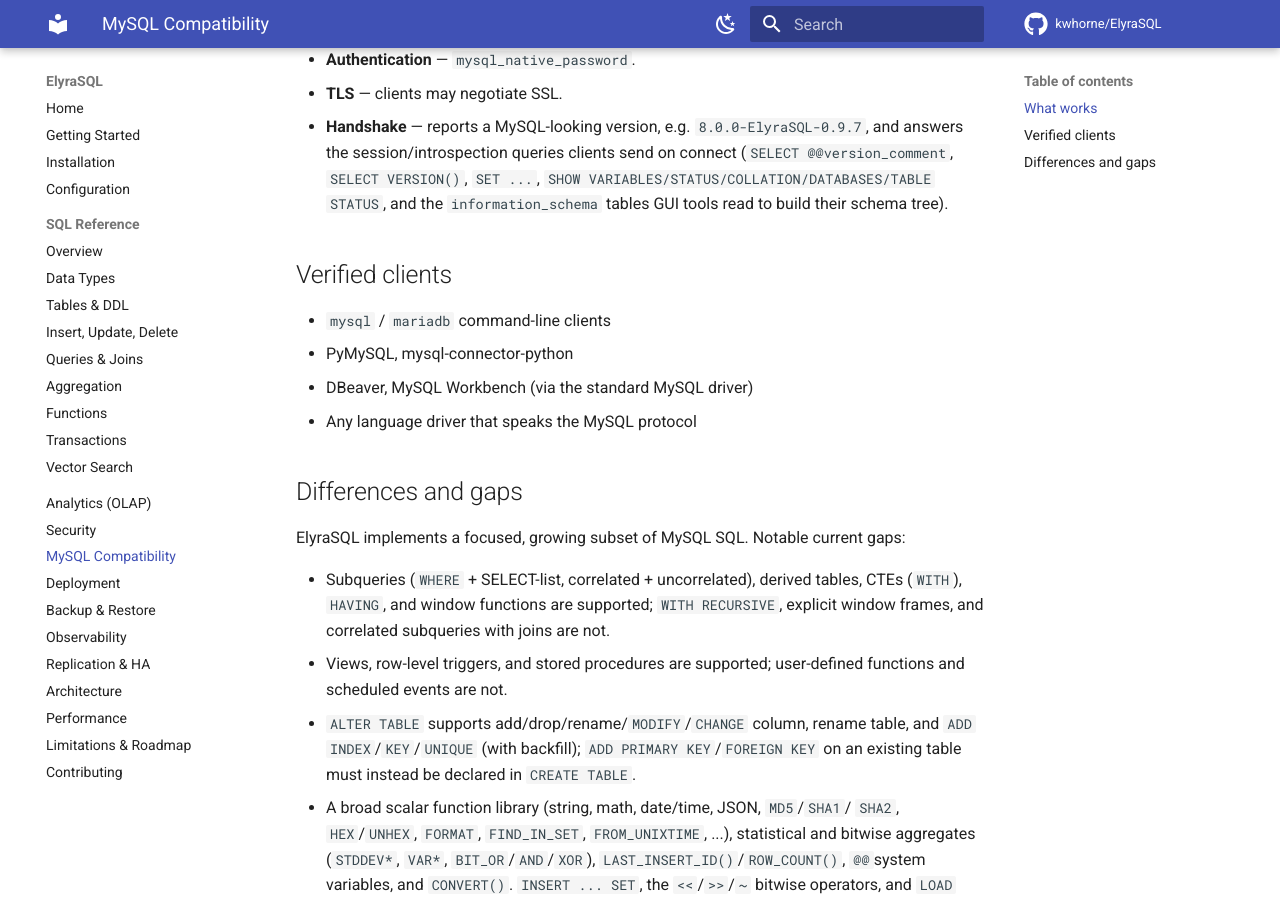
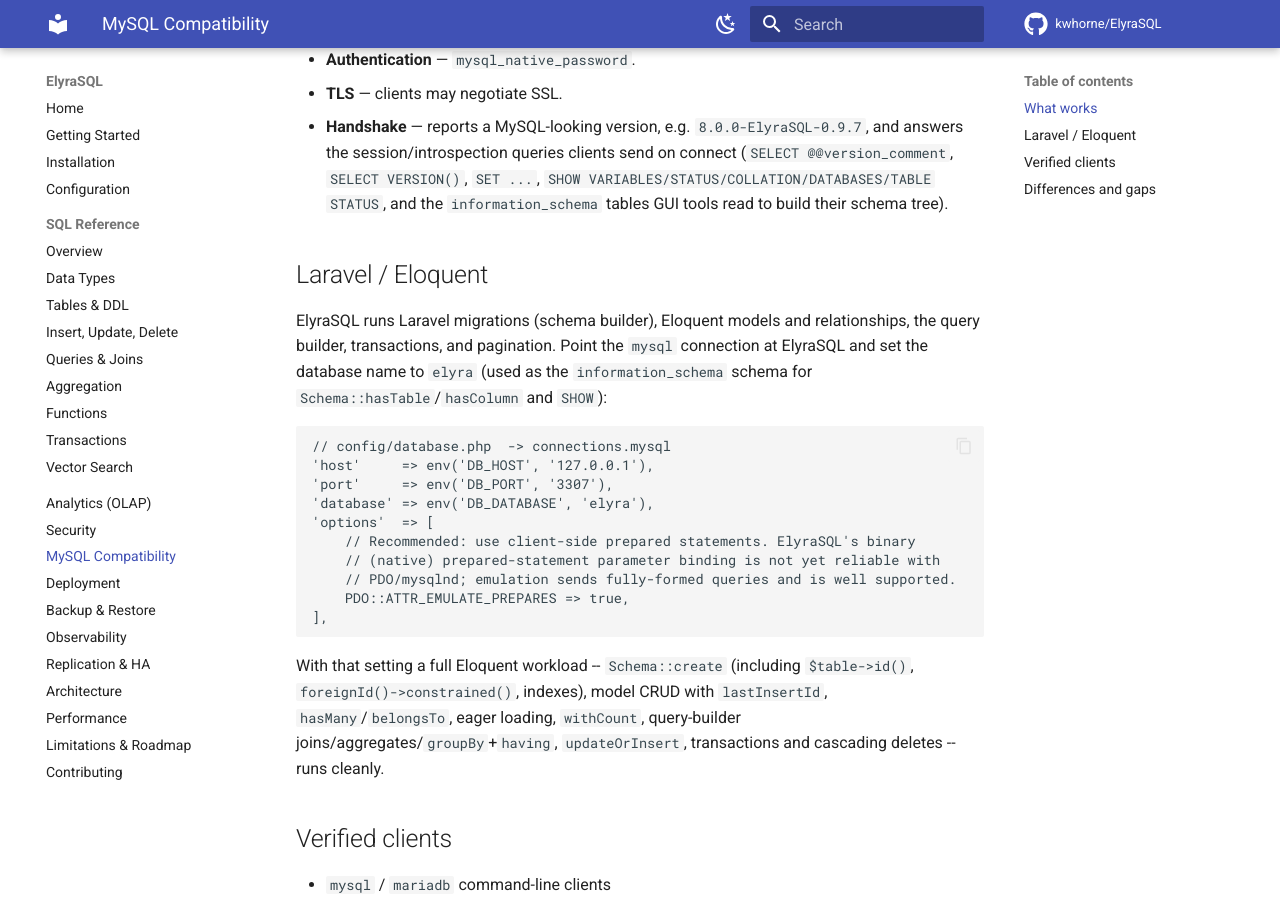
Before and after one commit to kwhorne/ElyraSQL, an MkDocs documentation site: the page built from docs/mysql-compatibility.md, in a window 1280 px wide and 900 px high, scrolled down 393 px. Built offline with MkDocs 1.6.1 and Material for MkDocs 9.7.7, drawn with Linux system fonts in a browser that asks for light colours; comment, search, counter and statistics services are not loaded.

Commit message:
docs: Laravel/Eloquent guide + native prepared-statement param limitation
Document that Laravel runs cleanly against ElyraSQL (migrations, Eloquent,
relationships, query builder, transactions) with database=elyra and
PDO::ATTR_EMULATE_PREPARES=true, and record the known limitation that binary
(native) prepared-statement parameter binding is not yet reliable with
PDO/mysqlnd (use emulation; PyMySQL/sqlx bind client-side and are unaffected).

````diff
--- a/docs/mysql-compatibility.md
+++ b/docs/mysql-compatibility.md
@@ -16,6 +16,32 @@
   (`SELECT @@version_comment`, `SELECT VERSION()`, `SET ...`,
   `SHOW VARIABLES/STATUS/COLLATION/DATABASES/TABLE STATUS`, and the
   `information_schema` tables GUI tools read to build their schema tree).
+
+## Laravel / Eloquent
+
+ElyraSQL runs Laravel migrations (schema builder), Eloquent models and
+relationships, the query builder, transactions, and pagination. Point the
+`mysql` connection at ElyraSQL and set the database name to `elyra` (used as the
+`information_schema` schema for `Schema::hasTable`/`hasColumn` and `SHOW`):
+
+```php
+// config/database.php  -> connections.mysql
+'host'     => env('DB_HOST', '127.0.0.1'),
+'port'     => env('DB_PORT', '3307'),
+'database' => env('DB_DATABASE', 'elyra'),
+'options'  => [
+    // Recommended: use client-side prepared statements. ElyraSQL's binary
+    // (native) prepared-statement parameter binding is not yet reliable with
+    // PDO/mysqlnd; emulation sends fully-formed queries and is well supported.
+    PDO::ATTR_EMULATE_PREPARES => true,
+],
+```
+
+With that setting a full Eloquent workload -- `Schema::create` (including
+`$table->id()`, `foreignId()->constrained()`, indexes), model CRUD with
+`lastInsertId`, `hasMany`/`belongsTo`, eager loading, `withCount`, query-builder
+joins/aggregates/`groupBy`+`having`, `updateOrInsert`, transactions and
+cascading deletes -- runs cleanly.
 
 ## Verified clients
 
````
Also changed, not shown: docs/limitations.md (+6 -0 lines).
